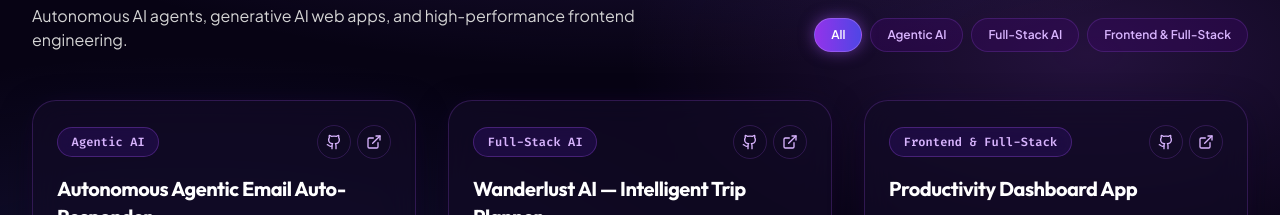
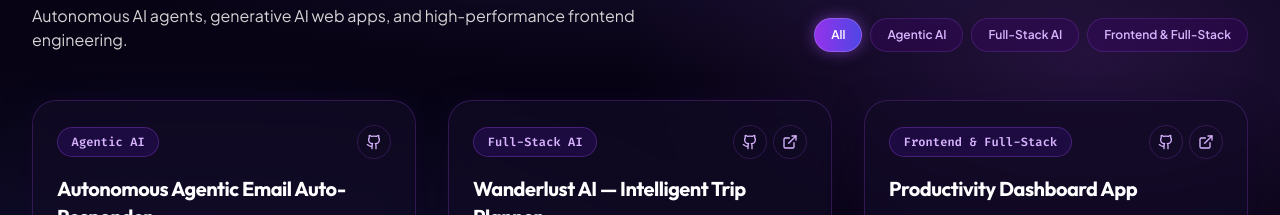
Before and after one commit to siddanthsajwan/Portfolio, a React (Vite) app: page / in a window 1280 px wide. Shown: the part 3386-3601 px from the top of the page. Built offline with nearby package versions, Linux system fonts and the light colour scheme.

Commit message:
Fix LeetCode profile link and update project Live Demo URLs

```diff
--- a/src/components/CommandMenu.jsx
+++ b/src/components/CommandMenu.jsx
@@ -47,7 +47,7 @@ export default function CommandMenu({ isOpen, onClose, onOpenResume, onNotify })
     },
     {
       id: 'leetcode',
-      title: 'Open LeetCode Profile (@siddanthsajwan4)',
+      title: 'Open LeetCode Profile (@siddanthsajwan)',
       icon: <Code2 className="w-4 h-4 text-amber-400" />,
       category: 'Social & Profiles',
       run: () => {
--- a/src/components/Contact.jsx
+++ b/src/components/Contact.jsx
@@ -159,7 +159,7 @@ export default function Contact({ onNotify }) {
                     rel="noreferrer"
                     className="text-xs sm:text-sm font-semibold text-white hover:text-amber-300 transition flex items-center gap-1.5"
                   >
-                    <span>leetcode.com/u/siddanthsajwan4</span>
+                    <span>leetcode.com/u/siddanthsajwan</span>
                   </a>
                 </div>
               </div>
--- a/src/components/Hero.jsx
+++ b/src/components/Hero.jsx
@@ -121,7 +121,7 @@ export default function Hero({ onOpenResume, onNotify }) {
                     target="_blank"
                     rel="noreferrer"
                     className="p-2 rounded-full bg-purple-950/40 hover:bg-purple-900/60 text-purple-300 hover:text-amber-300 border border-purple-500/20 transition"
-                    title="LeetCode (@siddanthsajwan4)"
+                    title="LeetCode (@siddanthsajwan)"
                   >
                     <Code2 className="w-3.5 h-3.5" />
                   </a>
--- a/src/components/Navbar.jsx
+++ b/src/components/Navbar.jsx
@@ -103,7 +103,7 @@ export default function Navbar({ onOpenResume, onOpenCommandMenu }) {
               target="_blank"
               rel="noreferrer"
               className="p-2 rounded-full hover:bg-purple-900/40 text-purple-300 hover:text-amber-300 border border-purple-500/20 transition"
-              title="LeetCode Profile (@siddanthsajwan4)"
+              title="LeetCode Profile (@siddanthsajwan)"
             >
               <Code2 className="w-4 h-4" />
             </a>
--- a/src/data/portfolioData.js
+++ b/src/data/portfolioData.js
@@ -89,7 +89,6 @@ export const portfolioData = {
         metric3: "100% Automated IMAP/SMTP"
       },
       links: {
-        live: "https://agentic-email-responder.demo",
         github: "https://github.com/siddanthsajwan/Email-Auto-Responder"
       },
       badge: "Flagship AI Project"
@@ -117,7 +116,7 @@ export const portfolioData = {
         metric3: "PDF/JSON Export Ready"
       },
       links: {
-        live: "https://wanderlust-ai-planner.demo",
+        live: "https://ai-trip-planner-nine-rosy.vercel.app",
         github: "https://github.com/siddanthsajwan/Ai-Trip-Planner"
       },
       badge: "AI Web Application"
@@ -146,7 +145,7 @@ export const portfolioData = {
         metric3: "+40% Task Efficiency"
       },
       links: {
-        live: "https://productivity-dashboard.demo",
+        live: "https://task-manager-xi-ebon.vercel.app",
         github: "https://github.com/siddanthsajwan/Task-Manager"
       },
       badge: "High-Performance Web App"
```
